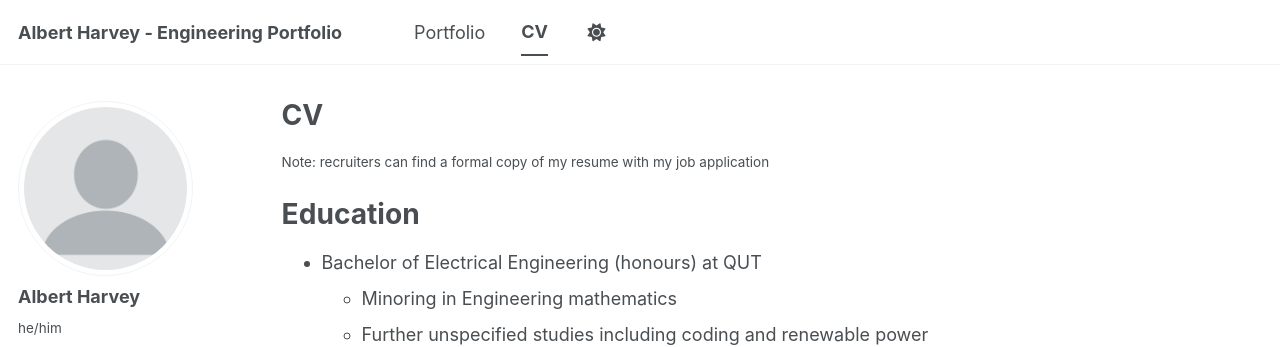
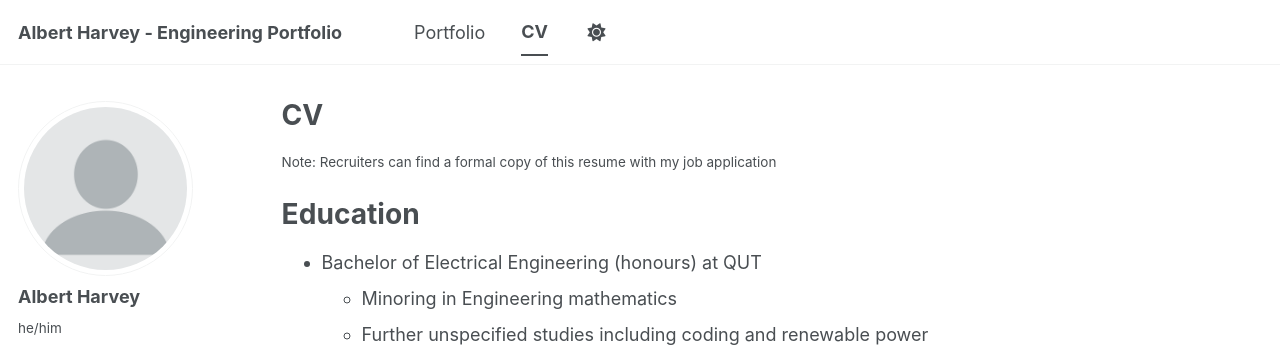
Before and after one commit to Albird-o/Albird-o.github.io, a Jekyll site: the page built from _pages/cv.md, in a window 1280 px wide and 900 px high. Shown: the top 347 px of the window. Built offline with Jekyll 4.4.1, drawn with Linux system fonts in a browser that asks for light colours; a script bundle is joined from its source files by our own code; library files that are not in the unit come from our copies.

Commit message:
Correct capitalization in CV note for recruiters

```diff
--- a/_pages/cv.md
+++ b/_pages/cv.md
@@ -9,7 +9,7 @@
 
 {% include base_path %}
 
-<small>Note: recruiters can find a formal copy of my resume with my job application</small>
+<small>Note: Recruiters can find a formal copy of this resume with my job application</small>
 
 
 Education
```
